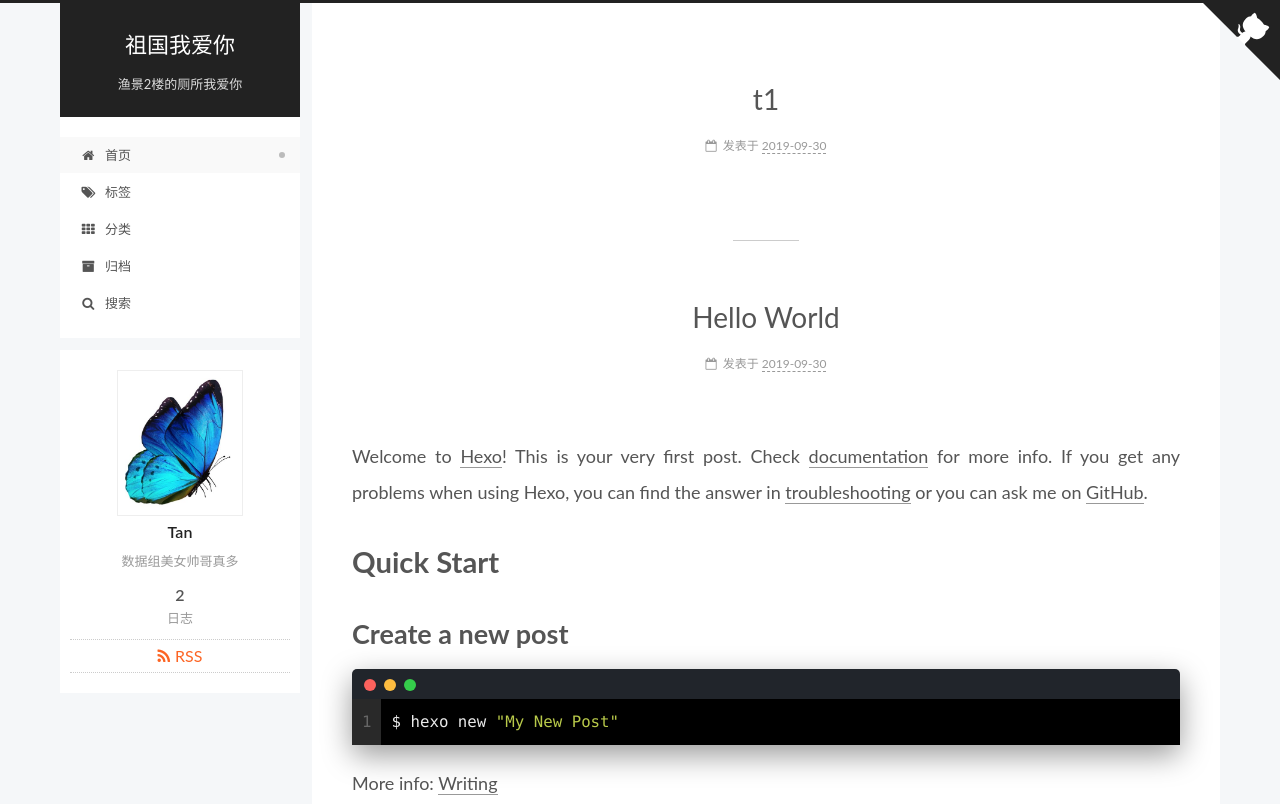
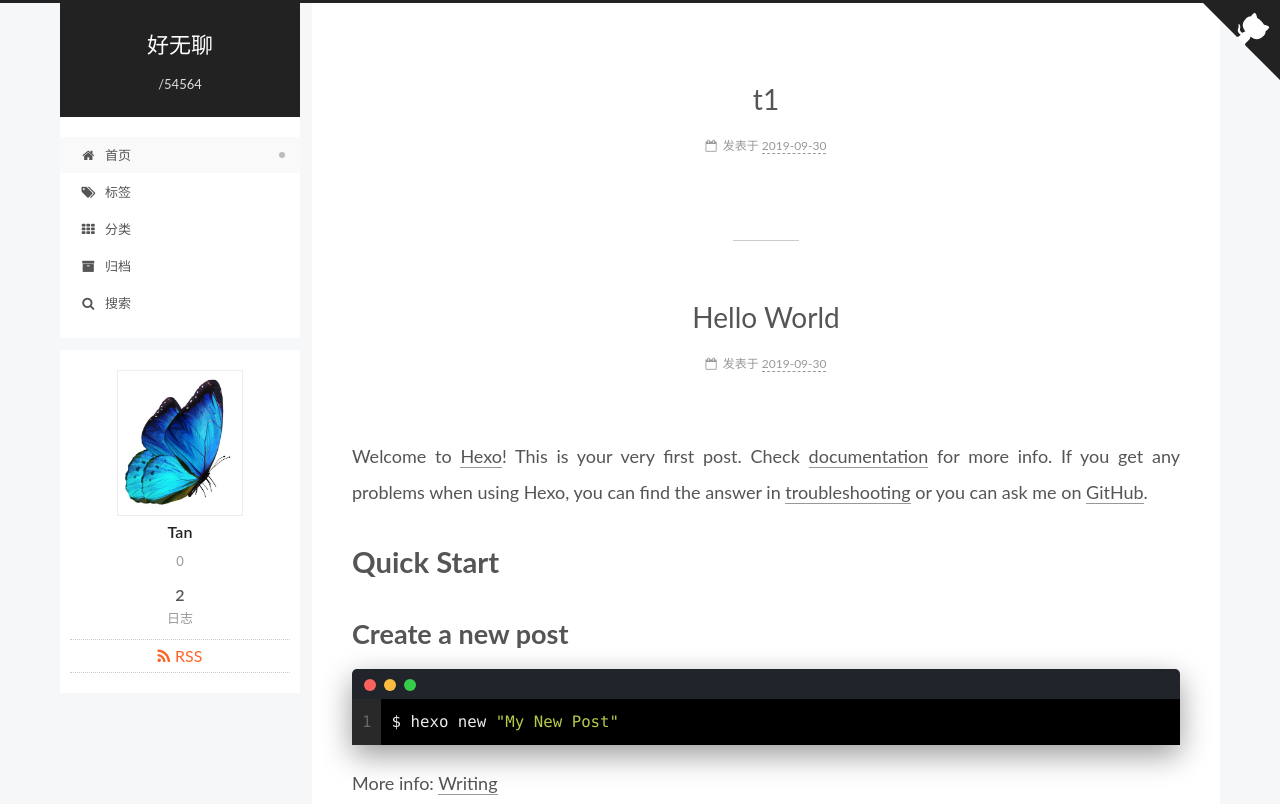
Before and after one commit to Tan-666/Tan-666.github.io, a plain HTML site: page index.html in a window 1280 px wide. Shown: the top 804 px of the page. Drawn offline with Linux system fonts and the light colour scheme.

Commit message:
Site updated: 2019-10-03 01:03:44

```diff
--- a/atom.xml
+++ b/atom.xml
@@ -1,8 +1,8 @@
 <?xml version="1.0" encoding="utf-8"?>
 <feed xmlns="http://www.w3.org/2005/Atom">
-  <title>祖国我爱你</title>
+  <title>好无聊</title>
 
-  <subtitle>渔景2楼的厕所我爱你</subtitle>
+  <subtitle>/54564</subtitle>
   <link href="/atom.xml" rel="self"/>
 
   <link href="http://yoursite.com/"/>
--- a/css/main.css
+++ b/css/main.css
@@ -1222,7 +1222,7 @@ pre .javascript .function {
 }
 .links-of-author a::before,
 .links-of-author span.exturl::before {
-  background: #8834ff;
+  background: #30ffed;
   border-radius: 50%;
   content: ' ';
   display: inline-block;
--- a/index.html
+++ b/index.html
@@ -14,7 +14,7 @@
   <link rel="icon" type="image/png" sizes="32x32" href="/images/favicon-32x32.png?v=7.4.0">
   <link rel="icon" type="image/png" sizes="16x16" href="/images/favicon-16x16.png?v=7.4.0">
   <link rel="mask-icon" href="/images/logo.svg?v=7.4.0" color="#222">
-  <link rel="alternate" href="/atom.xml" title="祖国我爱你" type="application/atom+xml">
+  <link rel="alternate" href="/atom.xml" title="好无聊" type="application/atom+xml">
 
 <link rel="stylesheet" href="/css/main.css?v=7.4.0">
 
@@ -56,17 +56,14 @@
   };
 </script>
 
-  <meta name="description" content="数据组美女帅哥真多">
-<meta name="keywords" content="老谭,最帅,？">
+  <meta name="keywords" content="最帅">
 <meta property="og:type" content="website">
-<meta property="og:title" content="祖国我爱你">
+<meta property="og:title" content="好无聊">
 <meta property="og:url" content="http://yoursite.com/index.html">
-<meta property="og:site_name" content="祖国我爱你">
-<meta property="og:description" content="数据组美女帅哥真多">
+<meta property="og:site_name" content="好无聊">
 <meta property="og:locale" content="zh-CN">
 <meta name="twitter:card" content="summary">
-<meta name="twitter:title" content="祖国我爱你">
-<meta name="twitter:description" content="数据组美女帅哥真多">
+<meta name="twitter:title" content="好无聊">
   <link rel="canonical" href="http://yoursite.com/">
 
 
@@ -81,7 +78,7 @@
   };
 </script>
 
-  <title>祖国我爱你</title>
+  <title>好无聊</title>
 
 
 
@@ -128,11 +125,11 @@
     <div>
       <a href="/" class="brand" rel="start">
         <span class="logo-line-before"><i></i></span>
-        <span class="site-title">祖国我爱你</span>
+        <span class="site-title">好无聊</span>
         <span class="logo-line-after"><i></i></span>
       </a>
     </div>
-        <p class="site-subtitle">渔景2楼的厕所我爱你</p>
+        <p class="site-subtitle">/54564</p>
 
   </div>
 
@@ -253,12 +250,12 @@
 
     <span hidden itemprop="author" itemscope itemtype="http://schema.org/Person">
       <meta itemprop="name" content="Tan">
-      <meta itemprop="description" content="数据组美女帅哥真多">
+      <meta itemprop="description" content="0">
       <meta itemprop="image" content="/images/avatar.jpg">
     </span>
 
     <span hidden itemprop="publisher" itemscope itemtype="http://schema.org/Organization">
-      <meta itemprop="name" content="祖国我爱你">
+      <meta itemprop="name" content="好无聊">
     </span>
       <header class="post-header">
         <h1 class="post-title" itemprop="name headline">
@@ -321,12 +318,12 @@
 
     <span hidden itemprop="author" itemscope itemtype="http://schema.org/Person">
       <meta itemprop="name" content="Tan">
-      <meta itemprop="description" content="数据组美女帅哥真多">
+      <meta itemprop="description" content="0">
       <meta itemprop="image" content="/images/avatar.jpg">
     </span>
 
     <span hidden itemprop="publisher" itemscope itemtype="http://schema.org/Organization">
-      <meta itemprop="name" content="祖国我爱你">
+      <meta itemprop="name" content="好无聊">
     </span>
       <header class="post-header">
         <h1 class="post-title" itemprop="name headline">
@@ -431,7 +428,7 @@
       src="/images/avatar.jpg"
       alt="Tan">
   <p class="site-author-name" itemprop="name">Tan</p>
-  <div class="site-description" itemprop="description">数据组美女帅哥真多</div>
+  <div class="site-description" itemprop="description">0</div>
 </div>
 <div class="site-state-wrap motion-element">
   <nav class="site-state">
```
Also changed, not shown: 2019/09/30/hello-world/index.html (+9 -9 lines), 2019/09/30/t1/index.html (+9 -12 lines), 404.html (+7 -7 lines), archives/2019/09/index.html (+9 -12 lines), archives/2019/index.html (+9 -12 lines), archives/index.html (+9 -12 lines), categories/index.html (+7 -10 lines), tags/index.html (+7 -10 lines).
